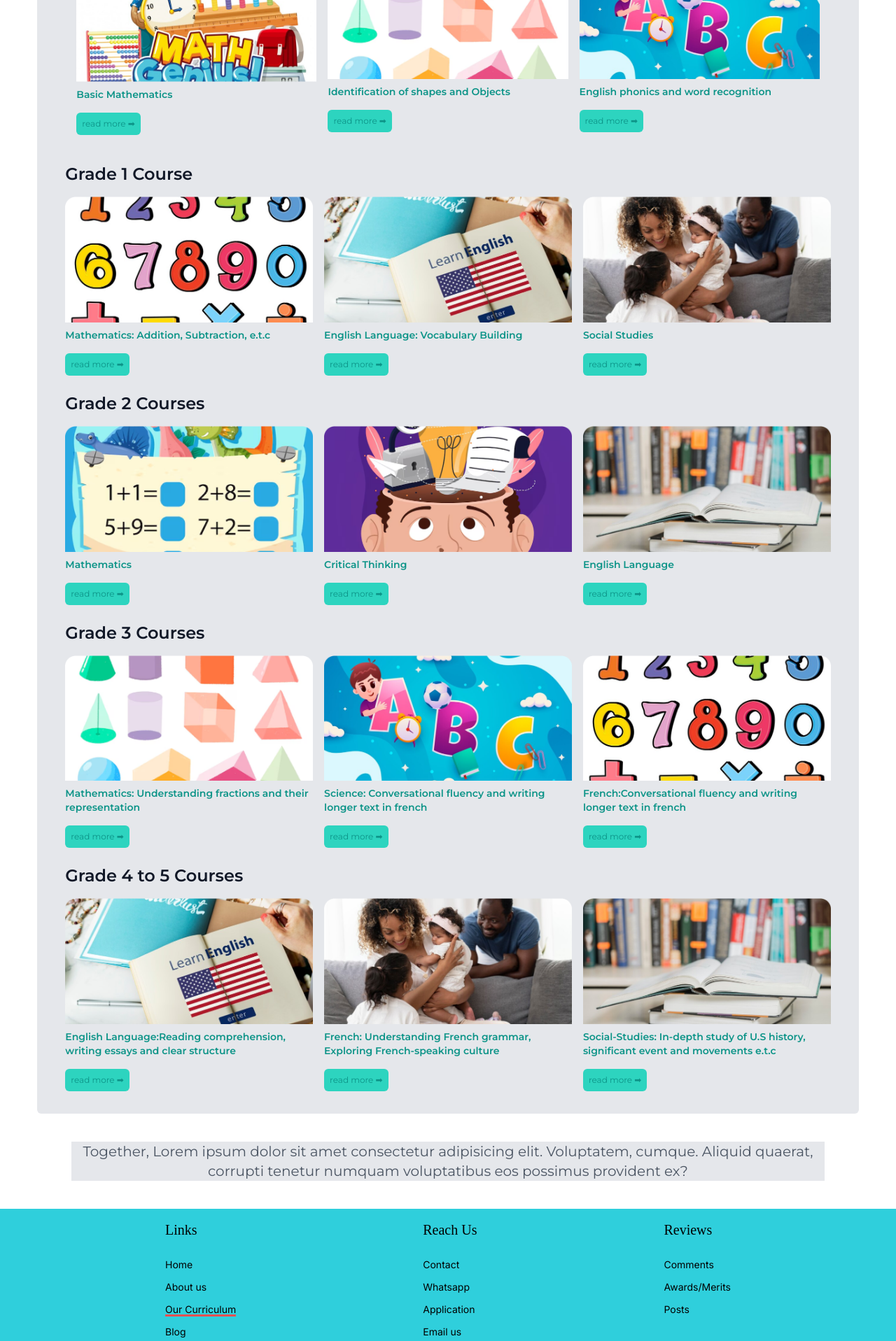
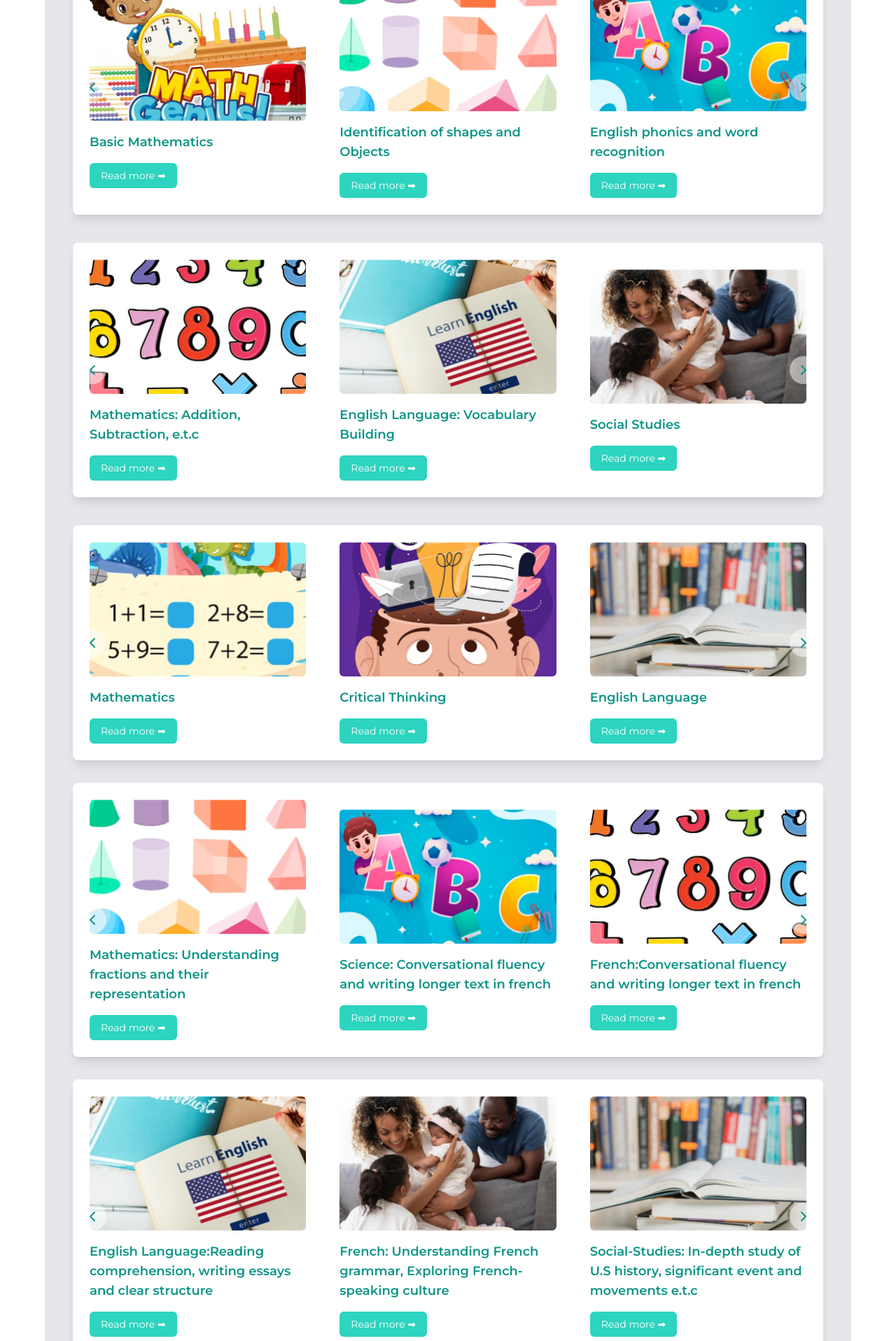
Before and after one commit to FluxDevsTeam/Amazite_School, a React (Vite) app in the folder frontend/Amazon_Instituion/: page /curriculum in a window 1280 px wide. Shown: the part 880-2797 px from the top of the page at 70% size. Built offline with nearby package versions, Linux system fonts and the light colour scheme; a web font is replaced by a local one.

Commit message:
updated slides

```diff
--- a/frontend/Amazon_Instituion/package.json
+++ b/frontend/Amazon_Instituion/package.json
@@ -13,6 +13,7 @@
     "@reduxjs/toolkit": "^2.2.7",
     "axios": "^1.7.7",
     "clsx": "^2.1.1",
+    "lucide-react": "^0.446.0",
     "nanoid": "^5.0.7",
     "react": "^18.3.1",
     "react-dom": "^18.3.1",
--- a/frontend/Amazon_Instituion/src/pages/Blog/data/data1.js
+++ b/frontend/Amazon_Instituion/src/pages/Blog/data/data1.js
@@ -1,4 +1,19 @@
 export const Datas = [
+  {
+    id: 1,
+    img: "img5.png",
+    title: "Basic Mathematics",
+  },
+  {
+    id: 2,
+    img: "img6.png",
+    title: "Identification of shapes and Objects",
+  },
+  {
+    id: 3,
+    img: "img7.png",
+    title: "English phonics and word recognition",
+  },
   {
     id: 1,
     img: "img5.png",
@@ -32,6 +47,21 @@ export const Datas1 = [
     img1: "img10.png",
     title1: "Social Studies",
   },
+  {
+    id: 4,
+    img1: "img8.png",
+    title1: "Mathematics: Addition, Subtraction, e.t.c",
+  },
+  {
+    id: 5,
+    img1: "img9.png",
+    title1: "English Language: Vocabulary Building",
+  },
+  {
+    id: 6,
+    img1: "img10.png",
+    title1: "Social Studies",
+  },
 ];
 
 export const Datas2 = [
@@ -50,9 +80,39 @@ export const Datas2 = [
     img2: "img13.png",
     title2: "English Language",
   },
+  {
+    id: 7,
+    img2: "img11.png",
+    title2: "Mathematics",
+  },
+  {
+    id: 8,
+    img2: "img12.png",
+    title2: "Critical Thinking ",
+  },
+  {
+    id: 9,
+    img2: "img13.png",
+    title2: "English Language",
+  },
 ];
 
 export const Datas3 = [
+  {
+    id: 10,
+    img3: "img6.png",
+    title3: "Mathematics: Understanding fractions and their representation",
+  },
+  {
+    id: 11,
+    img3: "img7.png",
+    title3: "Science: Conversational fluency and writing longer text in french",
+  },
+  {
+    id: 12,
+    img3: "img8.png",
+    title3: "French:Conversational fluency and writing longer text in french",
+  },
   {
     id: 10,
     img3: "img6.png",
@@ -89,6 +149,24 @@ export const Datas4 = [
     title4:
       "Social-Studies: In-depth study of U.S history, significant event and movements e.t.c",
   },
+  {
+    id: 13,
+    img4: "img9.png",
+    title4:
+      "English Language:Reading comprehension, writing essays and clear structure",
+  },
+  {
+    id: 14,
+    img4: "img10.png",
+    title4:
+      "French: Understanding French grammar, Exploring French-speaking culture",
+  },
+  {
+    id: 15,
+    img4: "img13.png",
+    title4:
+      "Social-Studies: In-depth study of U.S history, significant event and movements e.t.c",
+  },
 ];
 
 export default Datas;
--- a/frontend/Amazon_Instituion/src/pages/Currirculum/Course.jsx
+++ b/frontend/Amazon_Instituion/src/pages/Currirculum/Course.jsx
@@ -1,115 +1,301 @@
 import Datas, { Datas1, Datas2, Datas3, Datas4 } from "../Blog/data/data1";
+import React, { useState } from "react";
+import { ChevronLeft, ChevronRight } from "lucide-react";
+
+const CourseCarousel = ({ courses }) => {
+  const [currentIndex, setCurrentIndex] = useState(0);
+
+  const nextSlide = () => {
+    setCurrentIndex((prevIndex) =>
+      prevIndex === courses.length - 1 ? 0 : prevIndex + 1
+    );
+  };
+
+  const prevSlide = () => {
+    setCurrentIndex((prevIndex) =>
+      prevIndex === 0 ? courses.length - 1 : prevIndex - 1
+    );
+  };
+
+  return (
+    <>
+      <div className="relative w-full overflow-hidden rounded-lg bg-white shadow-lg">
+        <div
+          className="flex transition-transform duration-300 ease-in-out"
+          style={{ transform: `translateX(-${currentIndex * 100}%)` }}
+        >
+          {Datas.map((course, index) => (
+            <div
+              key={course.id}
+              className="md:w-2/6 m-auto w-full flex-shrink-0 p-6"
+            >
+              <img
+                src={course.img}
+                alt={course.title}
+                className="w-full h-48 object-cover rounded-md mb-4"
+              />
+              <h3 className="font-semibold text-lg mb-2">{course.title}</h3>
+              <p className="text-sm mb-4">{course.blog}</p>
+              <button className="bg-teal-400 rounded-md py-2 px-4 text-sm text-white hover:bg-teal-500 transition-colors">
+                Read more ➡
+              </button>
+            </div>
+          ))}
+        </div>
+        <button
+          onClick={prevSlide}
+          className="absolute top-1/2 left-2 transform -translate-y-1/2 bg-white/50 rounded-full p-2 hover:bg-white/75 transition-colors"
+        >
+          <ChevronLeft size={24} />
+        </button>
+        <button
+          onClick={nextSlide}
+          className="absolute top-1/2 right-2 transform -translate-y-1/2 bg-white/50 rounded-full p-2 hover:bg-white/75 transition-colors"
+        >
+          <ChevronRight size={24} />
+        </button>
+      </div>
+      <div className=" my-10 relative w-full overflow-hidden rounded-lg bg-white shadow-lg">
+        <div
+          className="flex transition-transform duration-300 ease-in-out"
+          style={{ transform: `translateX(-${currentIndex * 100}%)` }}
+        >
+          {Datas1.map((course, index) => (
+            <div
+              key={course.id}
+              className="md:w-2/6 m-auto w-full flex-shrink-0 p-6"
+            >
+              <img
+                src={course.img1}
+                alt={course.title}
+                className="w-full h-48 object-cover rounded-md mb-4"
+              />
+              <h3 className="font-semibold text-lg mb-2">{course.title1}</h3>
+              <p className="text-sm mb-4">{course.blog}</p>
+              <button className="bg-teal-400 rounded-md py-2 px-4 text-sm text-white hover:bg-teal-500 transition-colors">
+                Read more ➡
+              </button>
+            </div>
+          ))}
+        </div>
+        <button
+          onClick={prevSlide}
+          className="absolute top-1/2 left-2 transform -translate-y-1/2 bg-white/50 rounded-full p-2 hover:bg-white/75 transition-colors"
+        >
+          <ChevronLeft size={24} />
+        </button>
+        <button
+          onClick={nextSlide}
+          className="absolute top-1/2 right-2 transform -translate-y-1/2 bg-white/50 rounded-full p-2 hover:bg-white/75 transition-colors"
+        >
+          <ChevronRight size={24} />
+        </button>
+      </div>
+
+      <div className="relative w-full overflow-hidden rounded-lg bg-white shadow-lg">
+        <div
+          className="flex transition-transform duration-300 ease-in-out"
+          style={{ transform: `translateX(-${currentIndex * 100}%)` }}
+        >
+          {Datas2.map((course, index) => (
+            <div
+              key={course.id}
+              className="md:w-2/6 m-auto w-full flex-shrink-0 p-6"
+            >
+              <img
+                src={course.img2}
+                alt={course.title2}
+                className="w-full h-48 object-cover rounded-md mb-4"
+              />
+              <h3 className="font-semibold text-lg mb-2">{course.title2}</h3>
+              <p className="text-sm mb-4">{course.blog}</p>
+              <button className="bg-teal-400 rounded-md py-2 px-4 text-sm text-white hover:bg-teal-500 transition-colors">
+                Read more ➡
+              </button>
+            </div>
+          ))}
+        </div>
+        <button
+          onClick={prevSlide}
+          className="absolute top-1/2 left-2 transform -translate-y-1/2 bg-white/50 rounded-full p-2 hover:bg-white/75 transition-colors"
+        >
+          <ChevronLeft size={24} />
+        </button>
+        <button
+          onClick={nextSlide}
+          className="absolute top-1/2 right-2 transform -translate-y-1/2 bg-white/50 rounded-full p-2 hover:bg-white/75 transition-colors"
+        >
+          <ChevronRight size={24} />
+        </button>
+      </div>
+      <div className="relative my-8 w-full overflow-hidden rounded-lg bg-white shadow-lg">
+        <div
+          className="flex  transition-transform duration-300 ease-in-out"
+          style={{ transform: `translateX(-${currentIndex * 100}%)` }}
+        >
+          {Datas3.map((course, index) => (
+            <div
+              key={course.id}
+              className="md:w-2/6  m-auto w-full flex-shrink-0 p-6"
+            >
+              <img
+                src={course.img3}
+                alt={course.title3}
+                className="w-full h-48 object-cover rounded-md mb-4"
+              />
+              <h3 className="font-semibold text-lg mb-2">{course.title3}</h3>
+              <p className="text-sm mb-4">{course.blog}</p>
+              <button className="bg-teal-400 rounded-md py-2 px-4 text-sm text-white hover:bg-teal-500 transition-colors">
+                Read more ➡
+              </button>
+            </div>
+          ))}
+        </div>
+        <button
+          onClick={prevSlide}
+          className="absolute top-1/2 left-2 transform -translate-y-1/2 bg-white/50 rounded-full p-2 hover:bg-white/75 transition-colors"
+        >
+          <ChevronLeft size={24} />
+        </button>
+        <button
+          onClick={nextSlide}
+          className="absolute top-1/2 right-2 transform -translate-y-1/2 bg-white/50 rounded-full p-2 hover:bg-white/75 transition-colors"
+        >
+          <ChevronRight size={24} />
+        </button>
+      </div>
+      <div className="relative my-8 w-full overflow-hidden rounded-lg bg-white shadow-lg">
+        <div
+          className="flex transition-transform duration-300 ease-in-out"
+          style={{ transform: `translateX(-${currentIndex * 100}%)` }}
+        >
+          {Datas4.map((course, index) => (
+            <div
+              key={course.id}
+              className="md:w-2/6  m-auto w-full flex-shrink-0 p-6"
+            >
+              <img
+                src={course.img4}
+                alt={course.title}
+                className="w-full h-48 object-cover rounded-md mb-4"
+              />
+              <h3 className="font-semibold text-lg mb-2">{course.title4}</h3>
+              <p className="text-sm mb-4">{course.blog}</p>
+              <button className="bg-teal-400 rounded-md py-2 px-4 text-sm text-white hover:bg-teal-500 transition-colors">
+                Read more ➡
+              </button>
+            </div>
+          ))}
+        </div>
+        <button
+          onClick={prevSlide}
+          className="absolute top-1/2 left-2 transform -translate-y-1/2 bg-white/50 rounded-full p-2 hover:bg-white/75 transition-colors"
+        >
+          <ChevronLeft size={24} />
+        </button>
+        <button
+          onClick={nextSlide}
+          className="absolute top-1/2 right-2 transform -translate-y-1/2 bg-white/50 rounded-full p-2 hover:bg-white/75 transition-colors"
+        >
+          <ChevronRight size={24} />
+        </button>
+      </div>
+    </>
+  );
+};
+
 const Course = () => {
   return (
-    <div className="my-10 m-auto ">
+    <div className="my-10 m-auto max-w-6xl">
       <p className="border-t-4 w-32 my-1 m-auto border-red-400"></p>
-      <h2 className=" font-semibold m-auto  text-center">Course Overview</h2>
-      <div className="bg-gray-200 my-6 rounded-md p-6 ">
+      <h2 className="font-semibold m-auto text-center text-2xl mb-6">
+        Course Overview
+      </h2>
+      <div className="bg-gray-200 my-6 rounded-md p-6">
         <div className="m-4">
           <p className="p-4 text-2xl font-semibold text-gray-900">
             Kindergarten Courses
           </p>
-          <div className="mx-4 grid grid-cols-1 md:grid-cols-3 gap-4  ">
-            {Datas.map((data) => (
-              <div key={data.id}>
-                <img src={data.img} alt="" />
-                <p className="font-semibold text-sm py-2">{data.title}</p>
-                <p className="text-xs">{data.blog}</p>
-                <button className="bg-teal-400 rounded-md my-2 p-2 text-xs ">
-                  read more ➡
-                </button>
-              </div>
-            ))}
-          </div>
+          <CourseCarousel courses={Datas} />
         </div>
-        <div>
-          <p className="p-4 text-2xl font-semibold text-gray-900">
-            Grade 1 Course
-          </p>
-          <div className="mx-4 grid grid-cols-1 md:grid-cols-3 gap-4  ">
-            {Datas1.map((data) => (
-              <div key={data.id}>
-                <img src={data.img1} alt="" />
-                <p className="font-semibold text-sm py-2">{data.title1}</p>
-                <p className="text-xs">{data.blog}</p>
-                <button className="bg-teal-400 rounded-md my-2 p-2 text-xs ">
-                  read more ➡
-                </button>
-              </div>
-            ))}
-          </div>
-        </div>
-        <div>
-          <p className="p-4 text-2xl font-semibold text-gray-900">
-            Grade 2 Courses
-          </p>
-          <div className="mx-4 grid grid-cols-1 md:grid-cols-3 gap-4  ">
-            {Datas2.map((data) => (
-              <div key={data.id}>
-                <img src={data.img2} alt="" />
-                <p className="font-semibold text-sm py-2">{data.title2}</p>
-                <p className="text-xs">{data.blog}</p>
-                <button className="bg-teal-400 rounded-md my-2 p-2 text-xs ">
-                  read more ➡
-                </button>
-              </div>
-            ))}
-          </div>
-        </div>
-        <div>
-          <p className="p-4 text-2xl font-semibold text-gray-900">
-            Grade 3 Courses
-          </p>
-          <div className="mx-4 grid grid-cols-1 md:grid-cols-3 gap-4  ">
-            {Datas3.map((data) => (
-              <div key={data.id}>
-                <img src={data.img3} alt="" />
-                <p className="font-semibold text-sm py-2">{data.title3}</p>
-                <p className="text-xs">{data.blog}</p>
-                <button className="bg-teal-400 rounded-md my-2 p-2 text-xs ">
-                  read more ➡
-                </button>
-              </div>
-            ))}
-          </div>
-        </div>
-        <div>
-          <p className="p-4 text-2xl font-semibold text-gray-900">
-            Grade 4 to 5 Courses
-          </p>
-          <div className="mx-4 grid grid-cols-1 md:grid-cols-3 gap-4  ">
-            {Datas4.map((data) => (
-              <div key={data.id}>
-                <img src={data.img4} alt="" />
-                <p className="font-semibold text-sm py-2">{data.title4}</p>
-                <p className="text-xs">{data.blog}</p>
-                <button className="bg-teal-400 rounded-md my-2 p-2 text-xs ">
-                  read more ➡
-                </button>
-              </div>
-            ))}
-          </div>
-        </div>
-        {/* <div>
-          <p className="p-4 text-2xl font-semibold text-gray-900">
-            Grade 4 to 5 Courses
-          </p>
-          <div className="mx-4 grid grid-cols-1 md:grid-cols-3 gap-4  ">
-            {Datas.map((data) => (
-              <div key={data.id}>
-                <img src={data.img} alt="" />
-                <p className="font-semibold text-sm py-2">{data.title}</p>
-                <p className="text-xs">{data.blog}</p>
-                <button className="bg-teal-400 rounded-md my-2 p-2 text-xs ">
-                  read more ➡
-                </button>
-              </div>
-            ))}
-          </div>
-        </div> */}
       </div>
     </div>
   );
 };
 
 export default Course;
+
+//         <div>
+// //           <p className="p-4 text-2xl font-semibold text-gray-900">
+// //             Grade 2 Courses
+// //           </p>
+// //           <div className="mx-4 grid grid-cols-1 md:grid-cols-3 gap-4  ">
+// //             {Datas2.map((data) => (
+//               <div key={data.id}>
+//                 <img src={data.img2} alt="" />
+//                 <p className="font-semibold text-sm py-2">{data.title2}</p>
+//                 <p className="text-xs">{data.blog}</p>
+//                 <button className="bg-teal-400 rounded-md my-2 p-2 text-xs ">
+//                   read more ➡
+//                 </button>
+//               </div>
+//             ))}
+//           </div>
+//         </div>
+//         <div>
+//           <p className="p-4 text-2xl font-semibold text-gray-900">
+//             Grade 3 Courses
+//           </p>
+//           <div className="mx-4 grid grid-cols-1 md:grid-cols-3 gap-4  ">
+//             {Datas3.map((data) => (
+//               <div key={data.id}>
+//                 <img src={data.img3} alt="" />
+//                 <p className="font-semibold text-sm py-2">{data.title3}</p>
+//                 <p className="text-xs">{data.blog}</p>
+//                 <button className="bg-teal-400 rounded-md my-2 p-2 text-xs ">
+//                   read more ➡
+//                 </button>
+//               </div>
+//             ))}
+//           </div>
+//         </div>
+//         <div>
+//           <p className="p-4 text-2xl font-semibold text-gray-900">
+//             Grade 4 to 5 Courses
+//           </p>
+//           <div className="mx-4 grid grid-cols-1 md:grid-cols-3 gap-4  ">
+//             {Datas4.map((data) => (
+//               <div key={data.id}>
+//                 <img src={data.img4} alt="" />
+//                 <p className="font-semibold text-sm py-2">{data.title4}</p>
+//                 <p className="text-xs">{data.blog}</p>
+//                 <button className="bg-teal-400 rounded-md my-2 p-2 text-xs ">
+//                   read more ➡
+//                 </button>
+//               </div>
+//             ))}
+//           </div>
+//         </div>
+//         {/* <div>
+//           <p className="p-4 text-2xl font-semibold text-gray-900">
+//             Grade 4 to 5 Courses
+//           </p>
+//           <div className="mx-4 grid grid-cols-1 md:grid-cols-3 gap-4  ">
+//             {Datas.map((data) => (
+//               <div key={data.id}>
+//                 <img src={data.img} alt="" />
+//                 <p className="font-semibold text-sm py-2">{data.title}</p>
+//                 <p className="text-xs">{data.blog}</p>
+//                 <button className="bg-teal-400 rounded-md my-2 p-2 text-xs ">
+//                   read more ➡
+//                 </button>
+//               </div>
+//             ))}
+//           </div>
+//         </div> */}
+//       </div>
+//     </div>
+//   );
+// };
+
+// export default Course;
```
Also changed, not shown: 1 other file (tests, documents, lock files or other folders).
